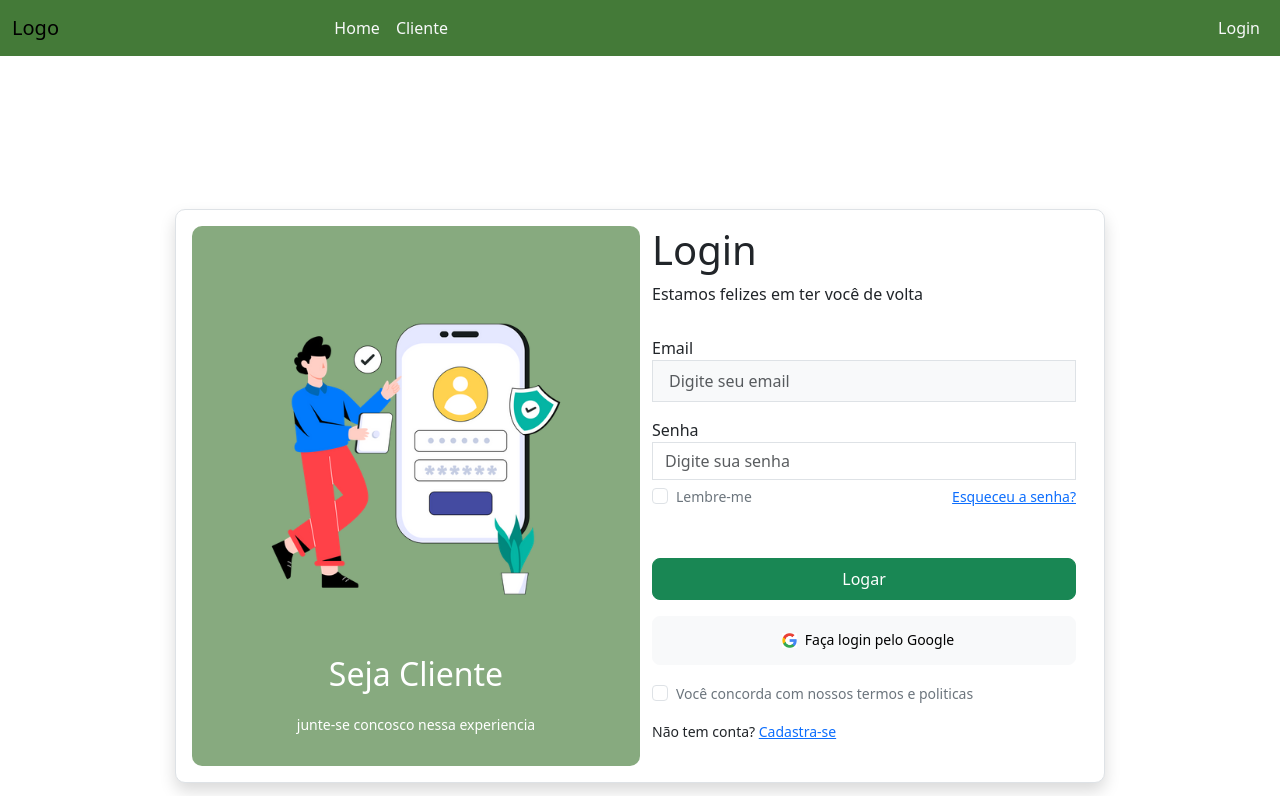
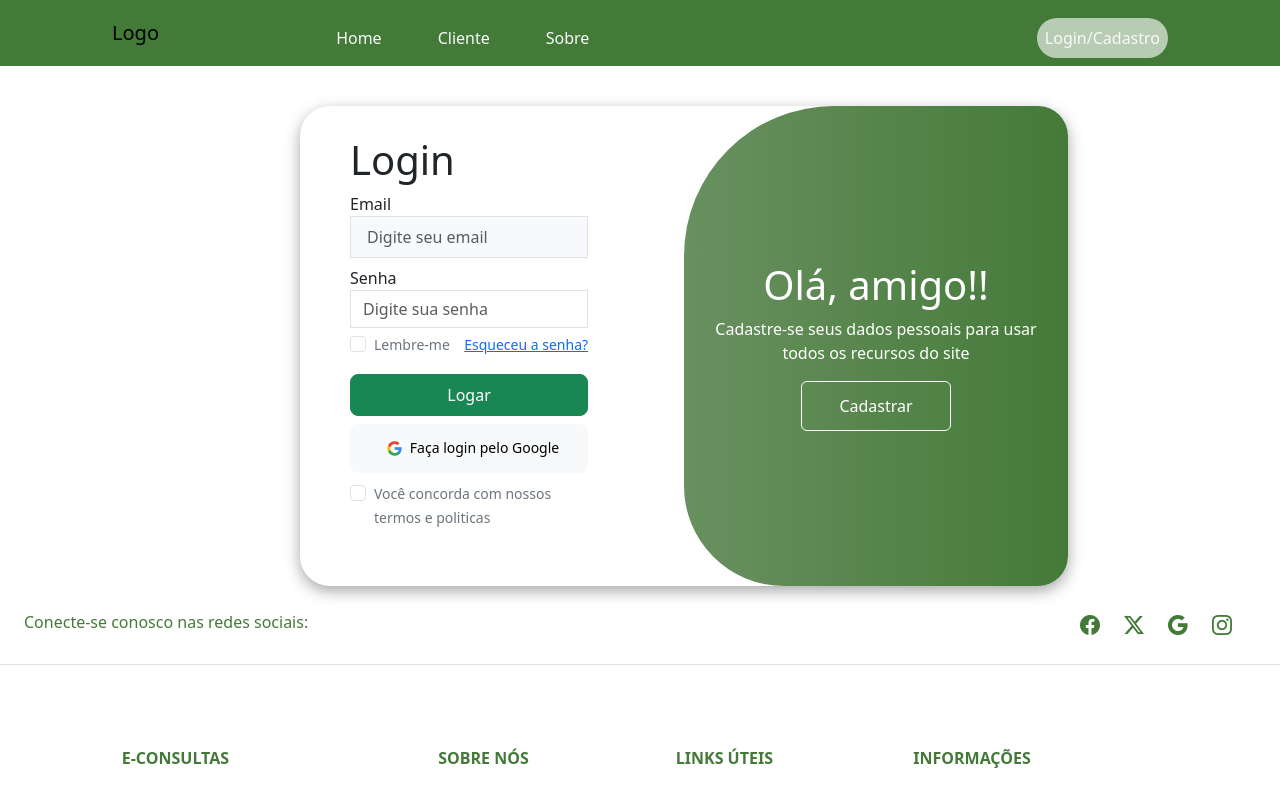
Before and after one commit to KarolynneFreire/projeto-final-start, a React (Vite) app in the folder front/econsultas-project/: page /login in a window 1280 px wide. Shown: the top 796 px of the page. Built offline with nearby package versions, Linux system fonts and the light colour scheme.

Commit message:
Alteração da nav/footer, correção do login (#2) (#3)

```diff
--- a/front/econsultas-project/index.html
+++ b/front/econsultas-project/index.html
@@ -2,7 +2,6 @@
 <html lang="en">
   <head>
     <meta charset="UTF-8" />
-    <link rel="icon" type="image/svg+xml" href="/vite.svg" />
     <meta name="viewport" content="width=device-width, initial-scale=1.0" />
     <link rel="stylesheet" href="https://cdn.jsdelivr.net/npm/bootstrap-icons@1.11.1/font/bootstrap-icons.css">
     <title>E-consultas</title>
--- a/front/econsultas-project/src/App.jsx
+++ b/front/econsultas-project/src/App.jsx
@@ -5,6 +5,7 @@ import Cliente from './pages/Cliente'
 import Home from './pages/Home'
 import Login from './pages/Login/Login'
 import Footer from "./componets/Footer/Footer"
+import Sobre from './pages/Sobre'
 
 
 
@@ -19,6 +20,7 @@ function App() {
       <Route path= '/login' element = {<Login/>}></Route>
       <Route path= '/cadastro' element = {<Cadastro/>}></Route>
       <Route path= '/cliente' element = {<Cliente/>}></Route>
+      <Route path= '/sobre' element = {<Sobre/>}></Route>
     </Routes>
     <Footer/>
     </>
--- a/front/econsultas-project/src/componets/NavBar/NavBar.jsx
+++ b/front/econsultas-project/src/componets/NavBar/NavBar.jsx
@@ -6,25 +6,25 @@ export default function Navbar() {
 <>
 <nav className="navbar navbar-expand-lg color-nav">
   <div className="container-fluid">
-    <a className="navbar-brand" href="#">Logo</a>
+    <a className="navbar-brand logo" href="#">Logo</a>
     <button className="navbar-toggler" type="button" data-bs-toggle="collapse" data-bs-target="#navbarNavAltMarkup" aria-controls="navbarNavAltMarkup" aria-expanded="false" aria-label="Toggle navigation">
       <span className="navbar-toggler-icon"></span>
     </button>
     <div className="collapse navbar-collapse" id="navbarNavAltMarkup">
       <div className="navbar-nav mx-auto">
-        <Link to='/'  className="nav-link text-light">Home</Link>
-        <Link to='/cliente' className="nav-link text-light">Cliente</Link>
+        <Link to='/'  className="nav-link text-light link">Home</Link>
+        <Link to='/cliente' className="nav-link text-light link">Cliente</Link>
+        <Link to='/sobre' className="nav-link text-light link">Sobre</Link>
       </div>
     </div>
     <div className="collapse navbar-collapse d-lg-flex justify-content-end" id="navbarNavAltMarkup">
       <div className="navbar-nav">
-        <Link to='/login' className="nav-link text-light">Login </Link>
+        <Link to='/login' className="nav-link btn-login text-light">Login/Cadastro </Link>
       </div>
     </div>
   </div>
 </nav>
 </>
 
-
   )
 }
--- a/front/econsultas-project/src/index.css
+++ b/front/econsultas-project/src/index.css
@@ -7,6 +7,7 @@ body{
   font-family:  'Open Sans', Helvetica, sans-serif;
 
 }
+
 
 .nav{
 background-color: brown;
@@ -49,8 +50,47 @@ align-items: center;
 
 }
 
+.btn-login{
+    background-color: #b8ccb4 !important;
+    border-radius: 20px;
+    margin-right: 100px !important;
+}
+
+.btn-login:hover{
+  background-color: #447A38 !important;
+  border-radius: 20px !important;
+}
+
+.logo{
+  margin-left: 100px;
+}
+
+
+.navbar-nav a{
+  margin: 0 20px;
+  margin-top: 10px;
+}
+
+.navbar-toggler{
+  color: white;
+  border: none!important;
+  outline: none!important;
+}
+
+.nav-link:hover{
+  font-weight: 600px;
+  border-bottom: 1px solid white;
+  margin-bottom: -1px;
+}
+
+.intro .btn{
+  border: 1px solid white;
+  padding: 6px 26px;
+  font-size: 16px;
+}
+
 .teste{
-  color: #fff;
+  color:  #447A38;
 }
 .tam-ico{
 font-size: 20px;
--- a/front/econsultas-project/src/pages/Home.jsx
+++ b/front/econsultas-project/src/pages/Home.jsx
@@ -5,6 +5,7 @@ import ComoFunciona from '../componets/ComoFunciona/ComoFunciona'
 import Depoimento from '../componets/Depoimento/Depoimento'
 import Faq from '../componets/Faq/Faq'
 import QuemSomos from '../componets/QuemSomos/QuemSomos'
+import CardsProfissionais from '../componets/CardsProfissionais/Card'
 
 
 export default function Home() {
@@ -14,10 +15,9 @@ export default function Home() {
       <ComoFunciona></ComoFunciona>
       <Depoimento></Depoimento>
       <QuemSomos></QuemSomos>
+      <CardsProfissionais></CardsProfissionais>
       <Beneficios></Beneficios>
       <Faq></Faq>
-
-
     </div>
   )
 }
--- a/front/econsultas-project/src/pages/Login/Login.jsx
+++ b/front/econsultas-project/src/pages/Login/Login.jsx
@@ -1,10 +1,10 @@
-import { Link, useNavigate } from 'react-router-dom';
+import {  useNavigate } from 'react-router-dom';
 import  {useState} from 'react';
 import Validacao from './LoginValidacao';
 import axios from 'axios';
-import login from "../Login/assets/img/log-in.webp"
 import "../Login/assets/css/styles.css"
 import google from "../Login/assets/img/logotipo-google.jpg"
+import { useEffect } from 'react';
 
 
 function Login() {
@@ -17,6 +17,26 @@ function Login() {
   const navigate = useNavigate();
   const [errors, setErrors] = useState({
   })
+
+  useEffect(
+    function() {
+      const container = document.getElementById('container')
+      const registroBnt = document.getElementById('cadastre');
+      const loginBnt = document.getElementById('login');
+
+
+      registroBnt.addEventListener('click', () => {
+          container.classList.add("active");
+      });
+
+
+      loginBnt.addEventListener('click',() => {
+          container.classList.remove("active");
+      });
+
+    },
+    []
+  )
 
   const handleInput = (event) =>{
     setValues(prev =>({...prev,[event.target.email]: [event.target.value]}))
@@ -41,24 +61,11 @@ function Login() {
 
   return (
   <>
-  <div className='container d-flex justify-content-center align-items-center min-vh-100 card-content'>
-    <div className='row border rounder-5 p-3 bg-white shadow box-area'>
-      <div className='col-md-6 rounder-4 d-flex justify-content-center align-items-center flex-column left-box card-image'>
-        <div className='feature-image m-3'>
-        <img src={login} alt="login" className='img-fluid img-form' />
-        </div>
-        <p className='text-white fs-2'>Seja Cliente</p>
-        <small className='text-white text-wrap text-center' > junte-se concosco nessa experiencia </small>
-      </div>
-
-      <div className='col-md-6 right-box'>
-        <div className='row align-items-center '>
-          <div className='header-text mb-4'>
-            <h1>Login</h1>
-            <p>Estamos felizes em ter você de volta </p>
-
-            <form className ='form-card' action="" onSubmit={handleSubmit}>
-                <div className='mb-3'>
+  <div className='container-top' id='container'>
+    <div className='form-container sign-up'>
+        <form className ='form-card' action="" onSubmit={handleSubmit}>
+                  <h1>Login</h1>
+                <div className='mb-2'>
                 <label htmlFor="email">Email</label>
                 <input className="form-control form-control-lg bg-light fs-6 rounded-0" type="email" placeholder='Digite seu email'
                 onChange={handleInput} name='email'/>
@@ -70,39 +77,70 @@ function Login() {
                 onChange={handleInput} name='senha'/>
                 {errors.senha && <span className='text-danger'>{errors.senha}</span> }
                 </div>
-                <div className='input-group mb-5 d-flex justify-content-between'>
+                <div className='input-group mb-3 d-flex justify-content-between'>
                   <div className='form-check'>
-                    <input type="checkbox" className='form-check-input' name="" id="formCheck" />
-                    <label htmlFor="formCheck" className='form-check-label text-secondary'><small>Lembre-me</small></label>
+                    <input type="checkbox" className='form-check-input' name=""  />
+                    <label htmlFor="#" className='form-check-label text-secondary'><small>Lembre-me</small></label>
                   </div>
                   <div className='forgot'>
                       <small><a href="#">Esqueceu a senha? </a></small>
                   </div>
                 </div>
-                <div className='input-group mb-3'>
+                <div className='input-group mb-2'>
                 <button type='submit' className='btn btn-lg btn-success w-100 fs-6'>Logar</button>
                 </div>
-                <div className='input-group mb-3'>
+                <div className='input-group mb-2'>
                 <button type='submit' className='btn btn-lg btn-light w-100  fs-6'> <img src={google} alt="marca da google" className='google m-2'/>
                 <small>Faça login pelo Google</small></button>
                 </div>
-                <div className='form-check mb-3'>
-                    <input type="checkbox" className='form-check-input' name="" id="formCheck" />
-                    <label htmlFor="formCheck" className='form-check-label text-secondary'><small>Você concorda com nossos termos e politicas</small></label>
+                <div className='form-check mb-2'>
+                    <input type="checkbox" className='form-check-input' name="" />
+                    <label htmlFor="#" className='form-check-label text-secondary'><small>Você concorda com nossos termos e politicas</small></label>
                   </div>
-                <div className='row'>
-                    <small>Não tem conta? <Link to="/cadastro">Cadastra-se</Link> </small>
+            </form>
+    </div>
+    <div className='form-container sign-in'>
+    <form action="" onSubmit={handleSubmit} >
+                <h1>Criar Cadastro</h1>
+                <div className='mb-3'>
+                <label htmlFor="name">Nome</label>
+                <input className="form-control rounded-0" type="text" placeholder='Digite seu nome'
+                 onChange={handleInput} name='nome'/>
+                 {errors.nome && <span className='text-danger'>{errors.nome}</span> }
                 </div>
-
+                <div className='mb-3'>
+                <label htmlFor="email">Email</label>
+                <input className="form-control rounded-0" type="email" placeholder='Digite seu email'
+                 onChange={handleInput} name='email'/>
+                 {errors.email && <span className='text-danger'>{errors.email}</span> }
+                </div>
+                <div className='mb-3'>
+                <label htmlFor="password">Senha</label>
+                <input className="form-control rounded-0" type="password" placeholder='Digite sua senha'
+                onChange={handleInput} name='senha'/>
+                {errors.senha && <span className='text-danger'>{errors.senha}</span> }
+                </div>
+                <button type='submit' className='btn btn-success w-100 rounded-0'>Confirmar</button>
+                <div className='form-check mb-2'>
+                    <input type="checkbox" className='form-check-input' name="" />
+                    <label htmlFor="#" className='form-check-label text-secondary'><small>Você concorda com nossos termos e politicas</small></label>
+                  </div>
             </form>
-
+            </div>
+       <div className='togle-container'>
+          <div className='togle'>
+            <div className='togle-painel togle-painel-left'>
+              <h1>Estamos felizes em ter você de volta</h1>
+              <p> Insira seus dados pessoais para usar todos os recursos do site</p>
+              <button className='hidden btn btn-success w-90 hiddeen' id='login'>Logar</button>
+            </div>
+            <div className='togle-painel togle-painel-right'>
+              <h1>Olá, amigo!!</h1>
+              <p> Cadastre-se seus dados pessoais para usar todos os recursos do site</p>
+              <button className='hidden btn btn-success w-80 hiddeen' id='cadastre'>Cadastrar</button>
+            </div>
           </div>
-
-        </div>
-
-      </div>
-    </div>
-
+       </div>
   </div>
 
 
--- a/front/econsultas-project/src/pages/Login/assets/css/styles.css
+++ b/front/econsultas-project/src/pages/Login/assets/css/styles.css
@@ -33,6 +33,145 @@
 }
 
 
+.container-top{
+    background-color: #fff;
+    border-radius: 30px;
+    box-shadow: 0 5px 15px rgb(0, 0, 0, 0.35);
+    margin-top: 40px;
+    position: relative;
+    overflow: hidden;
+    width: 768px;
+    max-width: 100%;
+    min-height: 480px;
+    margin-left: 300px;
+}
+
+.container-top button.hidden{
+    background-color: transparent;
+    border-color: #fff;
+}
+
+.form-container{
+    position: absolute;
+    top: 0;
+    height: 100%;
+    transition: all 0.6s ease-in-out;
+}
+
+.sign-up{
+    left: 0;
+    width: 31%;
+    z-index: 2;
+    margin-left: 50px;
+}
+
+.container-top.active .sign-up{
+    transform: translateX(40%);
+}
+
+.sign-in{
+    width: -20%;
+    opacity: 0;
+    z-index: 1;
+    margin-top: 25px;
+    margin-left: -18px;
+}
+
+.container-top.active .sign-in{
+    transform: translateX(150%);
+    opacity: 1;
+    z-index: 5;
+    animation: move 0.6s;
+}
+
+@keyframes move{
+    0%, 49.99%{
+        opacity: 0;
+        z-index: 1;
+    }
+    50%, 100%{
+        opacity: 0;
+        z-index: 5;
+    }
+}
+
+.togle-container{
+    position: absolute;
+    top: 0;
+    left: 50%;
+    width: 50%;
+    height: 100%;
+    overflow: hidden;
+    transition: all 0.6s ease-in-out;
+    border-radius: 150px 0 0 100px;
+    z-index: 1000;
+
+}
+
+.container-top.active .togle-container{
+    transform: translateX(-100%);
+    border-radius: 0px 150px 100px 0;
+}
+
+.togle{
+    background-color: #447A38 ;
+    height: 100%;
+    background: linear-gradient( to right,
+    #8ea788 ,#447A38 );
+    color: #fff;
+    position: relative;
+    left: -100%;
+    height: 100%;
+    width: 200%;
+    transform: translateX(0);
+    transition: all 0.6ss ease-in-out;
+}
+
+.container-top.active .togle{
+    transform: translateX(50%);
+}
+
+.togle-painel{
+    position: absolute;
+    width: 50%;
+    height: 100%;
+    display: flex;
+    align-items: center;
+    justify-content: center;
+    text-align: center;
+    flex-direction: column;
+    padding: 0 30px;
+    top: 0;
+    transform: translateX(0);
+    transition: all 0.6s ease-in-out;
+}
+
+
+
+.togle-painel-right{
+    right: 0;
+    transform: translateX(0);
+}
+
+.container-top.active .togle-painel-right{
+    transform: translateX(200%);
+}
+
+.togle-painel-left{
+    transform: translateX(-200%);
+}
+
+.container-top.active .togle-painel-left{
+    transform: translateX(0);
+}
+
+.hiddeen{
+    border-radius: 10px;
+    height: 50px;
+    width: 150px;
+}
+
+
 @media only screen and (max-width:768px) {
 
     .box-area{
@@ -48,4 +187,7 @@
         padding: 20px;
     }
 
+    .container-top{
+        margin-left: 8px;
+    }
 }
```
Also changed, not shown: front/econsultas-project/src/componets/CardsProfissionais/Card.jsx (+24 -20 lines), front/econsultas-project/src/componets/CardsProfissionais/assets/css/styles.css (+13 -13 lines), front/econsultas-project/src/componets/Footer/Footer.jsx (+3 -11 lines), front/econsultas-project/src/componets/FormSatisfacao/FormSatisfacao.jsx (added, +24 -0 lines), front/econsultas-project/src/pages/Sobre.jsx (+6 -1 lines), front/econsultas-project/public/assets/img/pexels-karolina-grabowska-7195115.jpg (added).
